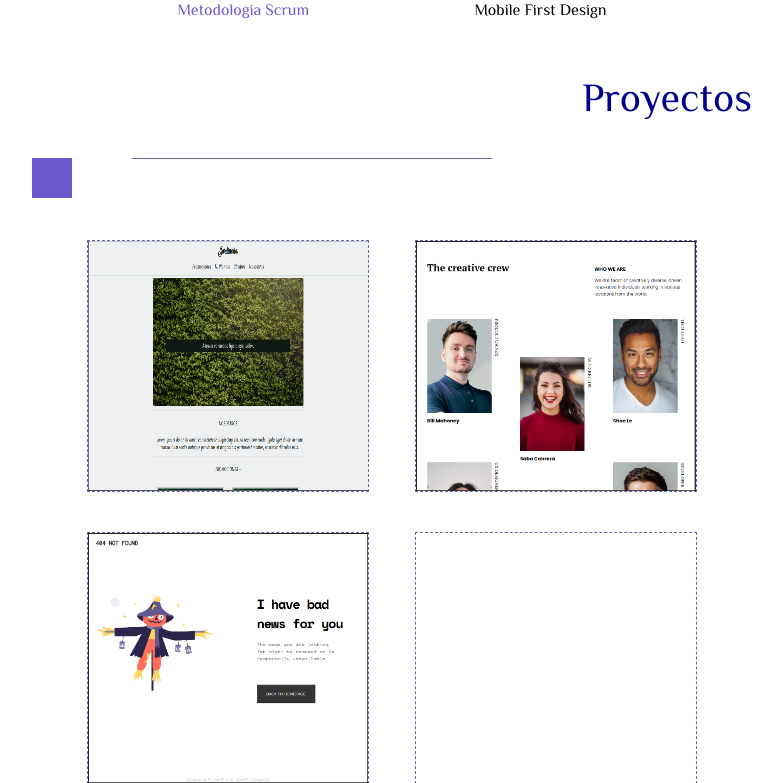
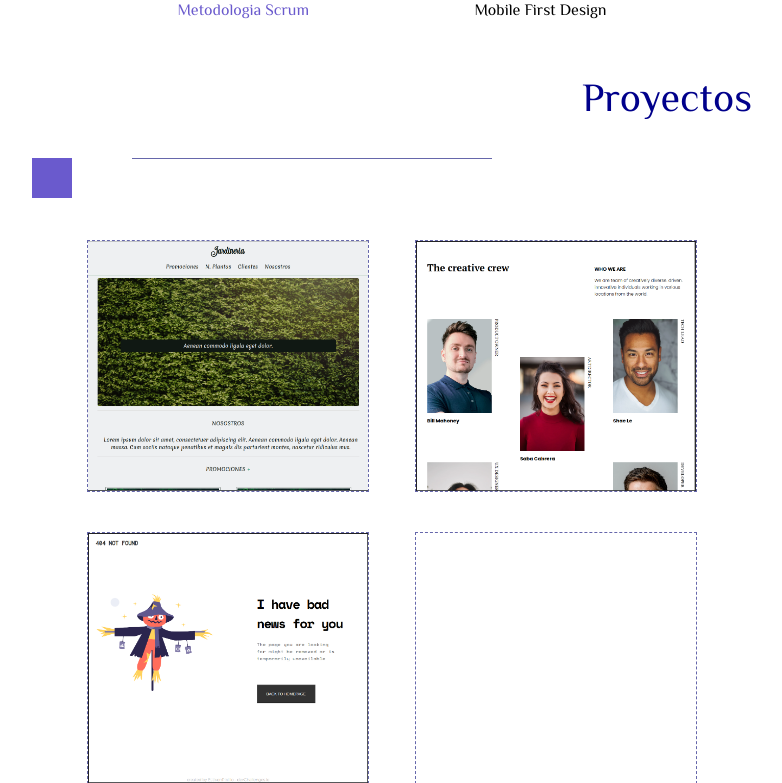
Before and after one commit to EstivenPinillo/estivenpinillo.dev, a PHP site: page /index.html in a window 1280 px wide. Shown: the part 892-1675 px from the top of the page, without its empty margins (248-1030 px from the left). Run offline with PHP 8.4, Linux system fonts and the light colour scheme.

Commit message:
style: add the property object-fit: cover; to .carousel__img

```diff
--- a/style.css
+++ b/style.css
@@ -243,6 +243,7 @@
 .carousel__img {
     width: 100%;
     height: 250px;
+    object-fit: cover;
 }
 
 
```
